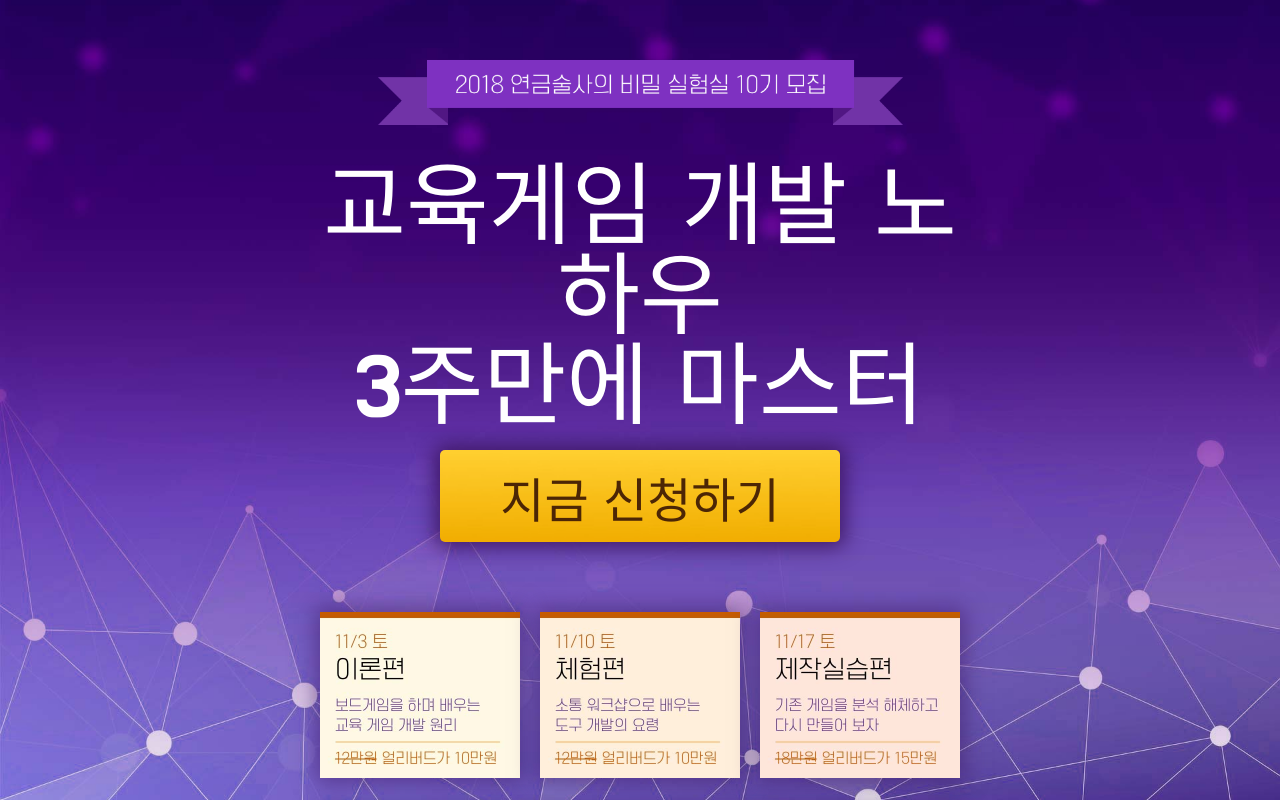
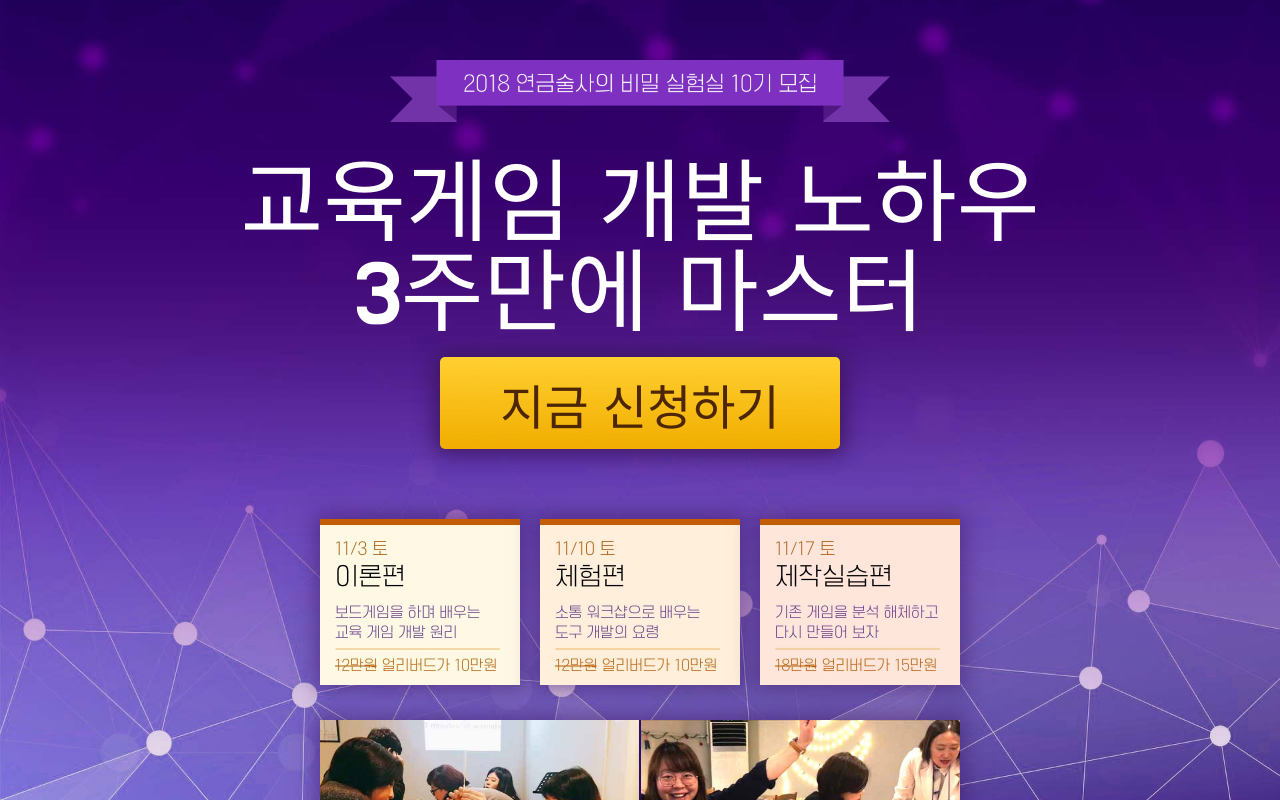
Before and after one commit to mini-k/jakdang, a plain HTML site: page public/index.html in a window 1280 px wide. Shown: the top 800 px of the page. Drawn offline with Linux system fonts and the light colour scheme.

Commit message:
Make .page-container wider

```diff
--- a/public/include/style.css
+++ b/public/include/style.css
@@ -47,7 +47,7 @@ button {
 }
 
 .page-container {
-  max-width: 700px;
+  max-width: 100%;
   margin: 0 auto;
   color: white;
   text-align: center;
@@ -83,12 +83,12 @@ button.CTA-to-form {
 
 
 .card-row {
-  width: 90%;
+  width: 80%;
   margin: 30px auto 0 auto;
 }
 
 .curriculum-mobile {
-  width: 94%;
+  width: 100%;
   margin: 0 auto;
 }
 
@@ -100,7 +100,7 @@ button.CTA-to-form {
 
 /* Responsive - Mobile: Width Smaller Than 640px */
 
-@media only screen and (max-width:639px) {
+@media only screen and (max-width:767px) {
 
   .big-screen-only {
     display: none !important;
@@ -110,14 +110,14 @@ button.CTA-to-form {
 
 /* Responsive - Large: Width 640px or Bigger */
 
-@media only screen and (min-width:640px) {
+@media only screen and (min-width:768px) {
 
   .small-screen-only {
     display: none !important;
   }
 
   .ribbon {
-    width: 75%;
+    width: 500px;
     margin:60px auto 40px auto;
   }
 
@@ -137,7 +137,7 @@ button.CTA-to-form {
   }
 
   .card-row {
-    width: 100%;
+    width: 645px;
     margin: 70px auto 0 auto;
   }
 
```
